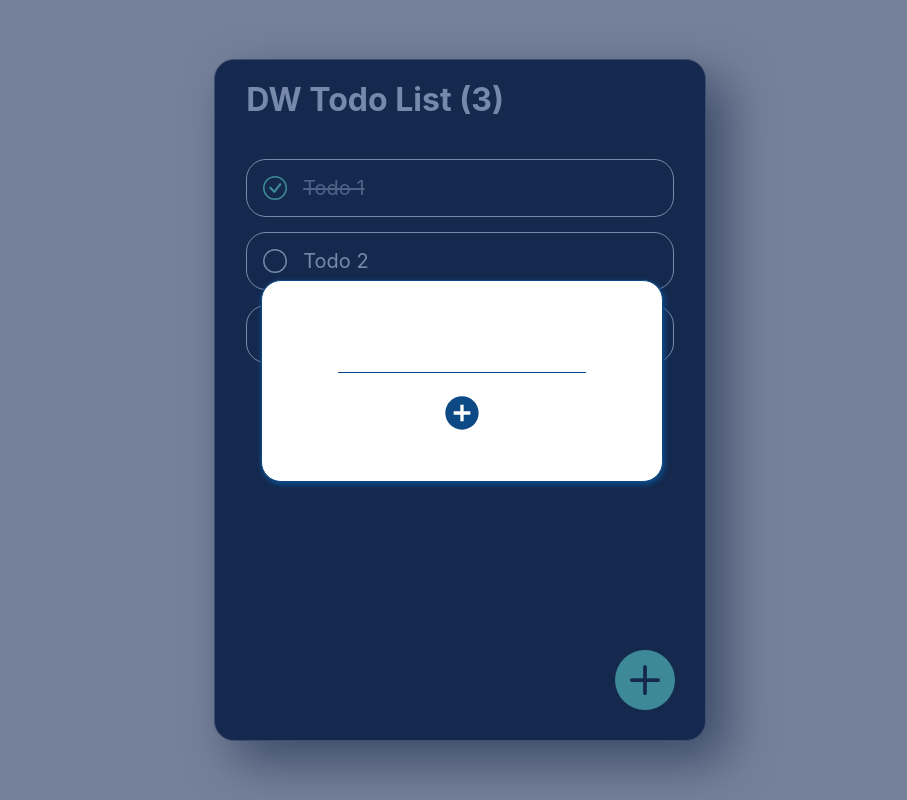
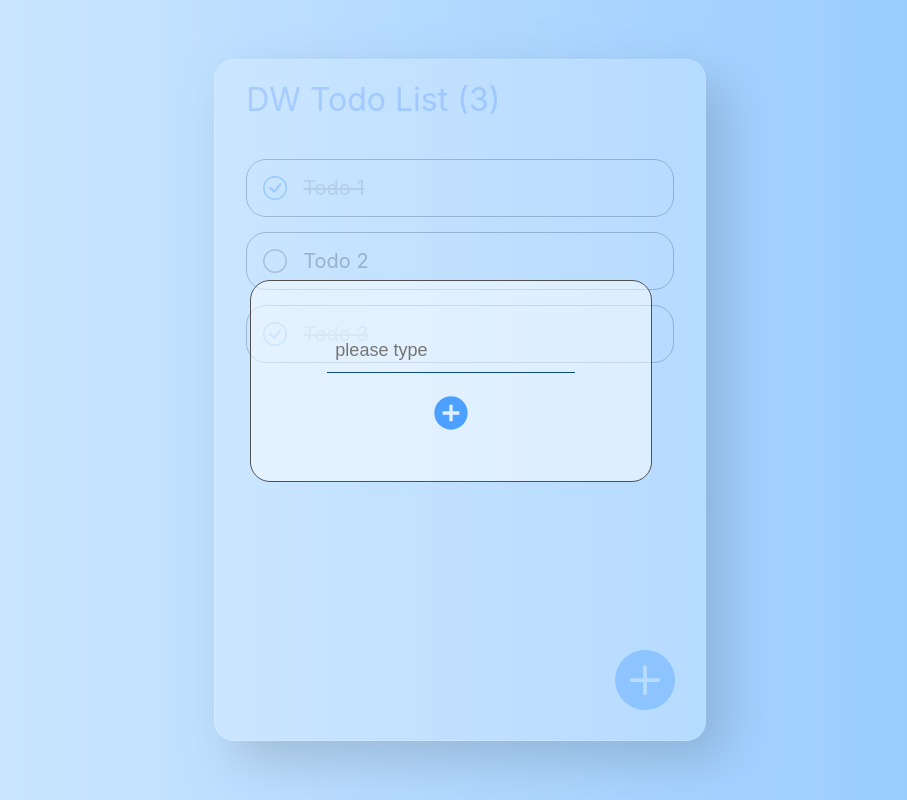
Before and after one commit to ydw1996/David_Review, a React (Create React App) app: page / in a window 1280 px wide. Both pictures are taken after a click on the element 825 px from the left and 670 px from the top of the page. Shown: the whole page, without its empty margins (180-1087 px from the left). Built offline with nearby package versions, Linux system fonts and the light colour scheme.

Commit message:
💄style : 스타일 수정

```diff
--- a/src/App.css
+++ b/src/App.css
@@ -1,10 +1,19 @@
+html {
+  height: 100%;
+}
+body {
+  height: 100%;
+}
+
 .todoApp {
   min-height: 100vh;
   display: flex;
   justify-content: center;
   align-items: center;
   color: rgb(57, 57, 57);
-  background-color: antiquewhite;
+  background: -webkit-linear-gradient(90deg, rgb(211, 234, 255), rgb(144, 199, 255));
+  background: linear-gradient(90deg, rgb(211, 234, 255), rgb(144, 199, 255));
+
 }
 
 .todoAdd {
@@ -17,5 +26,5 @@
   height: 60px;
   cursor: pointer;
   font-size: 5rem;
-  color: aquamarine;
+  color: rgb(76, 160, 255);
 }
--- a/src/App.jsx
+++ b/src/App.jsx
@@ -55,8 +55,7 @@ const App = () => {
 
   return (
     <div className="todoApp">
-      <TodoBoard todoLength={inputValue.length}>
-        <TodoList inputValue={inputValue} onCheckTodo={onCheckTodo} />
+      <TodoBoard todoLength={inputValue.length}>        <TodoList inputValue={inputValue} onCheckTodo={onCheckTodo} />
         <div className="todoAdd" onClick={onAddPopup}>
           <BsFillPlusCircleFill />
         </div>
--- a/src/components/TodoBoard.css
+++ b/src/components/TodoBoard.css
@@ -3,12 +3,13 @@
   display: flex;
   height: 80vh;
   width: 450px;
-  border: 1px solid grey;
+  border: 1px solid #fff;
   padding: 20px;
   flex-direction: column;
   font-size: 20px;
-  color: white;
-  background-color: #282c34;
+  color: rgba(0, 81, 255, 0.5);
+  background:rgba(255, 255, 255, 0.6);
+  backdrop-filter: blur(px);
   border-radius: 20px;
   box-shadow: 20px 20px 50px rgba(0, 0, 0, 0.5);
 }
@@ -19,5 +20,4 @@
 
   padding-bottom: 20px;
   font-size: 2rem;
-  font-weight: bold;
 }
--- a/src/components/TodoItem.css
+++ b/src/components/TodoItem.css
@@ -4,7 +4,7 @@
   margin-right: auto;
 
   border-radius: 20px;
-  border: 1px solid #ffffff;
+  border: 1px solid #5d5d5d;
   padding: 1rem;
   display: flex;
   align-items: center;
@@ -23,12 +23,12 @@
 
 .content svg {
   font-size: 1.5rem;
-  color: azure;
+  color: rgb(126, 126, 126);
 }
 
 .content.checked svg {
   font-size: 1.5rem;
-  color: aquamarine;
+  color: rgb(76, 160, 255);
 }
 
 .content .text {
@@ -37,7 +37,7 @@
 }
 
 .content.checked .text {
-  color: azure;
+  color: rgb(126, 126, 126);
   text-decoration: line-through;
   cursor: pointer;
   opacity: 0.6;
--- a/src/components/TodoList.css
+++ b/src/components/TodoList.css
@@ -1,7 +1,9 @@
 .todoList {
   width: 95%;
+  height: 60vh;
   margin-left: auto;
   margin-right: auto;
   padding-bottom: 20px;
-  color: #fff;
+  color: rgb(76, 76, 76);
+  overflow: hidden;
 }
--- a/src/components/TodoPopup.css
+++ b/src/components/TodoPopup.css
@@ -3,18 +3,18 @@
   z-index: 980;
   top: 0;
   left: 0;
-  overflow: hidden;
   width: 100vw;
   height: 100vh;
   display: flex;
   justify-content: center;
   align-items: center;
-  background: rgba(6, 40, 102, 0.681);
-  opacity: 0.8;
+  background: -webkit-linear-gradient(90deg, rgb(211, 234, 255), rgb(144, 199, 255));
+  background: linear-gradient(90deg, rgb(211, 234, 255), rgb(144, 199, 255));
+  opacity: 0.7;
 }
 
 form {
-  margin-left: 2%;
+  margin-left: 1.2%;
   position: fixed;
   top: 35%;
   display: flex;
@@ -25,10 +25,9 @@ form {
   width: 400px;
   height: 200px;
   border-radius: 20px;
-  border: 1px solid #0d4985;
-  box-shadow: 1px 2px 5px 1px #0d4985;
+  border: 1px solid #505050;
 
-  background: #fff;
+  background: rgba(255, 255, 255, 0.5);
 }
 
 form > input {
@@ -47,7 +46,7 @@ form > button {
   background: none;
   outline: none;
   border: none;
-  color: #0d4985;
+  color: rgb(76, 160, 255);
   padding-left: 1rem;
   padding-right: 1rem;
   font-size: 2.5rem;
--- a/src/components/TodoPopup.jsx
+++ b/src/components/TodoPopup.jsx
@@ -3,16 +3,16 @@ import { MdAddCircle } from "react-icons/md";
 import "./TodoPopup.css";
 
 const TodoPopup = ({ onAddPopup, onAddTodo }) => {
-  const [addValue, setaddValue] = useState("");
+  const [addValue, setAddValue] = useState("");
 
   const onChange = (e) => {
-    setaddValue(e.target.value);
+    setAddValue(e.target.value);
   };
 
   const onSubmit = (e) => {
     e.preventDefault();
     onAddTodo(addValue);
-    setaddValue("");
+    setAddValue("");
     onAddPopup();
   };
 
@@ -20,7 +20,7 @@ const TodoPopup = ({ onAddPopup, onAddTodo }) => {
     <div>
       <div className="todoPopup_bg" onClick={onAddPopup}></div>
       <form onSubmit={onSubmit}>
-        <input value={addValue} onChange={onChange}></input>
+        <input placeholder="please type" value={addValue} onChange={onChange}></input>
         <button type="submit">
           <MdAddCircle />
         </button>
```
